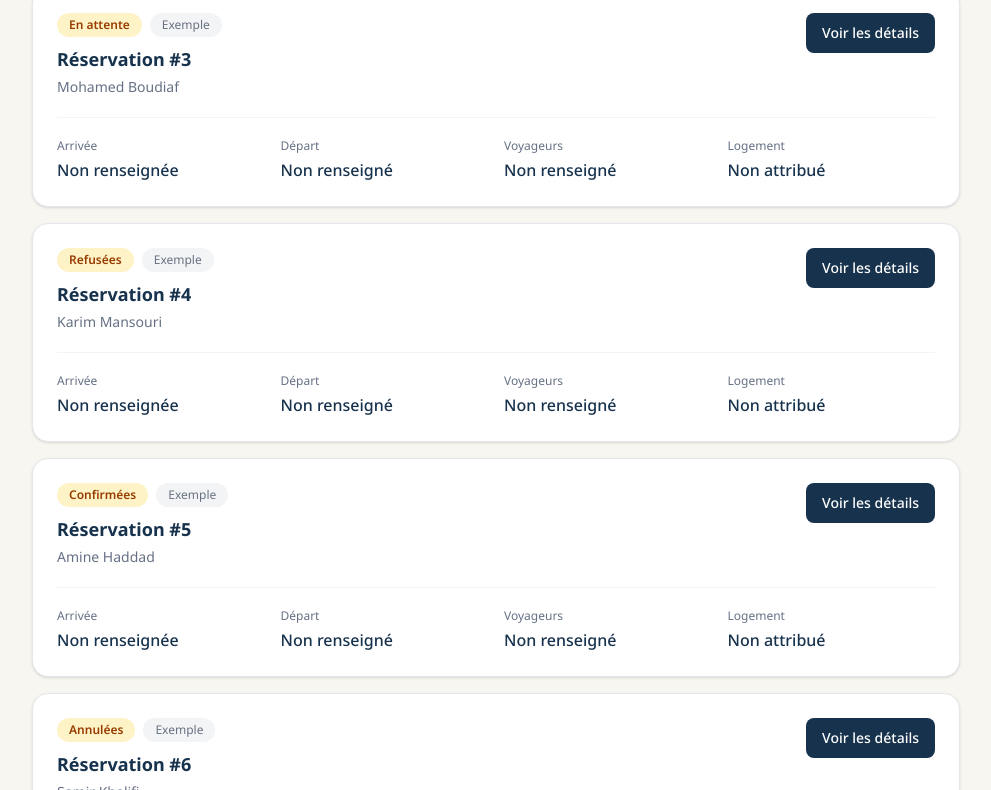
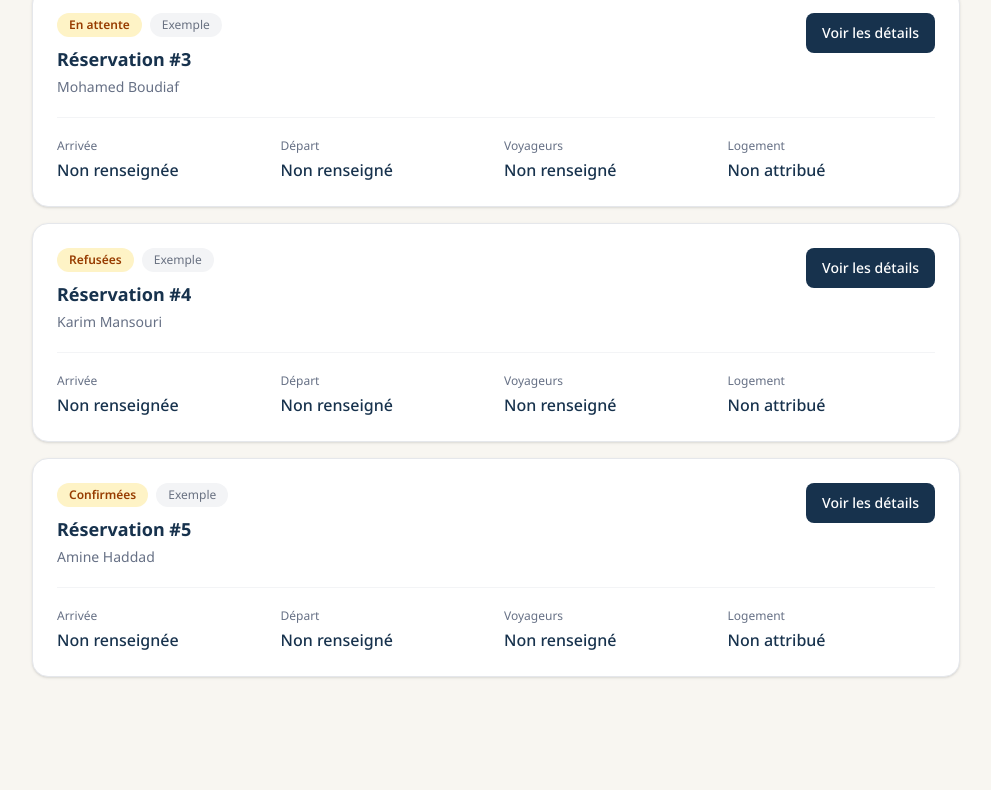
Before and after one commit to LenouarMiloud/hostel-freres-houat, a Next.js app: page /admin/bookings in a window 1280 px wide. Shown: the part 1151-1941 px from the top of the page, without its empty margins (288-1279 px from the left). After the commit the page ends 1860 px from the top, so only its background shows below. Built offline with nearby package versions, Linux system fonts and the light colour scheme.

Commit message:
Feat:Add booking pagination data logic

```diff
--- a/src/app/admin/bookings/page.tsx
+++ b/src/app/admin/bookings/page.tsx
@@ -70,6 +70,23 @@ const bookingsCountLabel =
   displayedBookingsCount === 1
     ? "1 réservation affichée"
     : `${displayedBookingsCount} réservations affichées`;
+
+const [currentPage, setCurrentPage] = useState(1);
+
+const bookingsPerPage = 5;
+
+const totalPages = Math.max(
+  1,
+  Math.ceil(filteredBookings.length / bookingsPerPage)
+);
+
+const startIndex = (currentPage - 1) * bookingsPerPage;
+
+const paginatedBookings = filteredBookings.slice(
+  startIndex,
+  startIndex + bookingsPerPage
+);
+
 
   return (
     <main className="min-h-screen bg-background lg:pl-72">
@@ -210,7 +227,7 @@ const bookingsCountLabel =
             {filteredBookings.length > 0 ? (
 
             <div className="mt-5 space-y-4">
-  {filteredBookings.map((booking) => (
+  {paginatedBookings.map((booking) => (
     <div
       key={booking.id}
       className="rounded-2xl border border-gray-200 bg-white p-6 shadow-sm"
```
